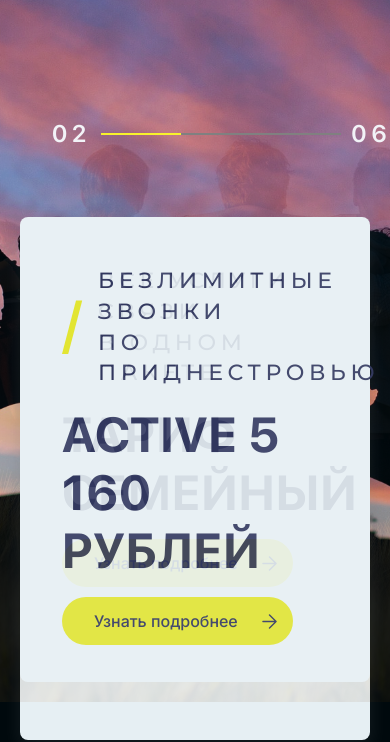
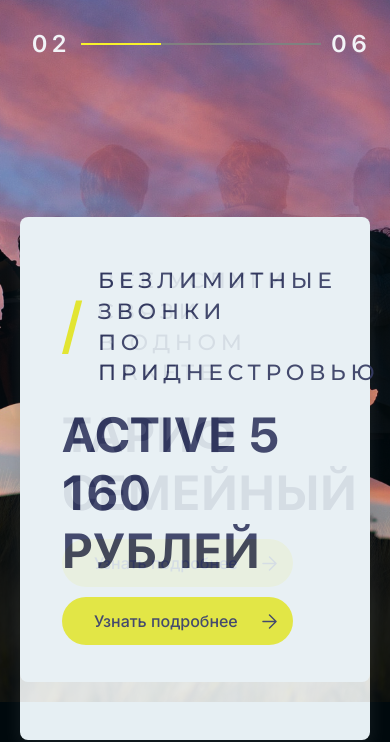
Before and after one commit to sgu6ena/idc, a plain HTML site: page index.html in a window 390 px wide. Shown: the part 103-845 px from the top of the page. Drawn offline with nearby package versions, Linux system fonts and the light colour scheme.

Commit message:
Add files via upload

```diff
--- a/style/style.css
+++ b/style/style.css
@@ -1374,7 +1374,7 @@ h3.news-title {
     }
 
     .header-end{
-        transform:translateY(-500px);
+        transform:translateY(-400px);
         margin:  20px;
         padding-left: 20px;
     }
@@ -1387,9 +1387,20 @@ h3.news-title {
 }
 
 @media(max-width: 576px) {
+     .header-end{
+        transform:translateY(-500px);
+        margin:  10px;
+        padding-left: 10px;
+    }
     .input-wrapper {
         flex-direction: column;
     }
+}
 
-
+@media(max-width: 430px) {
+    .header-end{
+        transform:translateY(-600px);
+        margin:  10px;
+        padding-left: 10px;
+    }
 }
```
